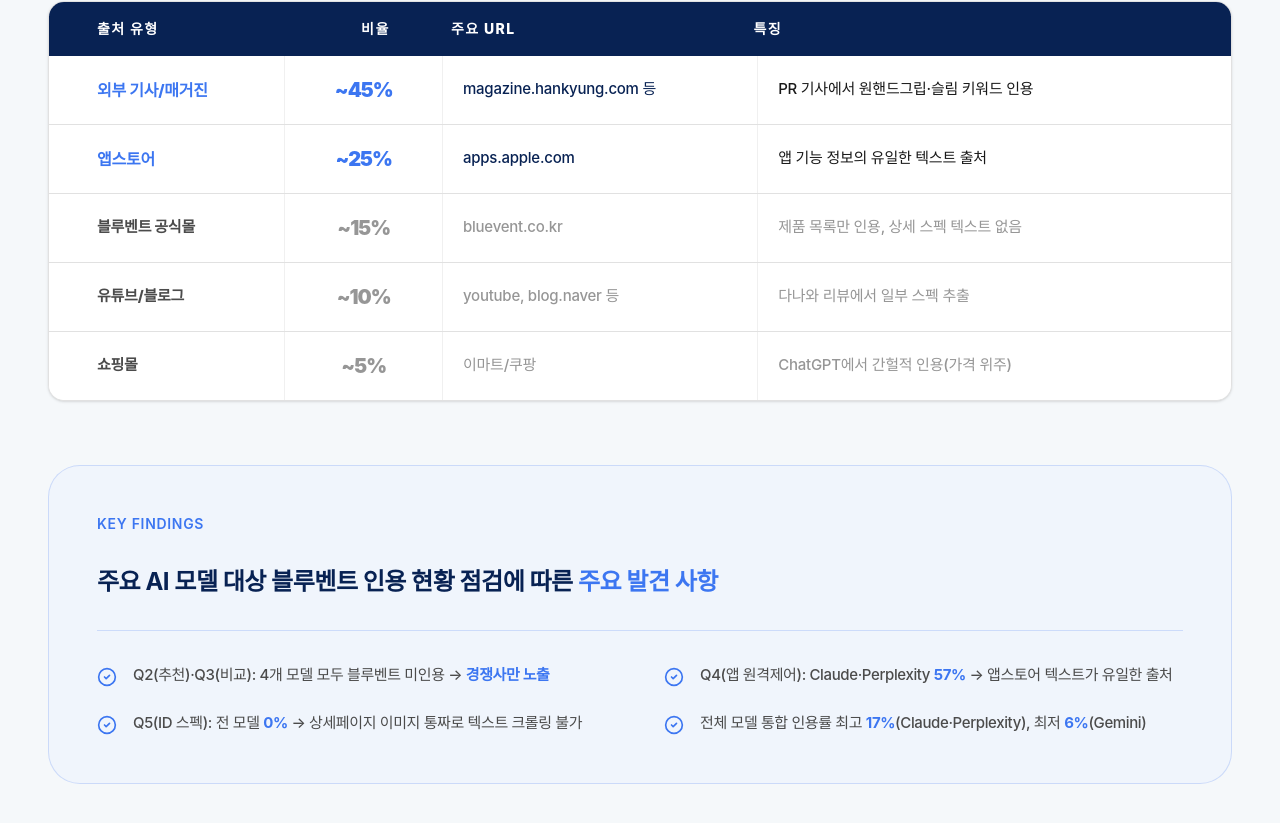
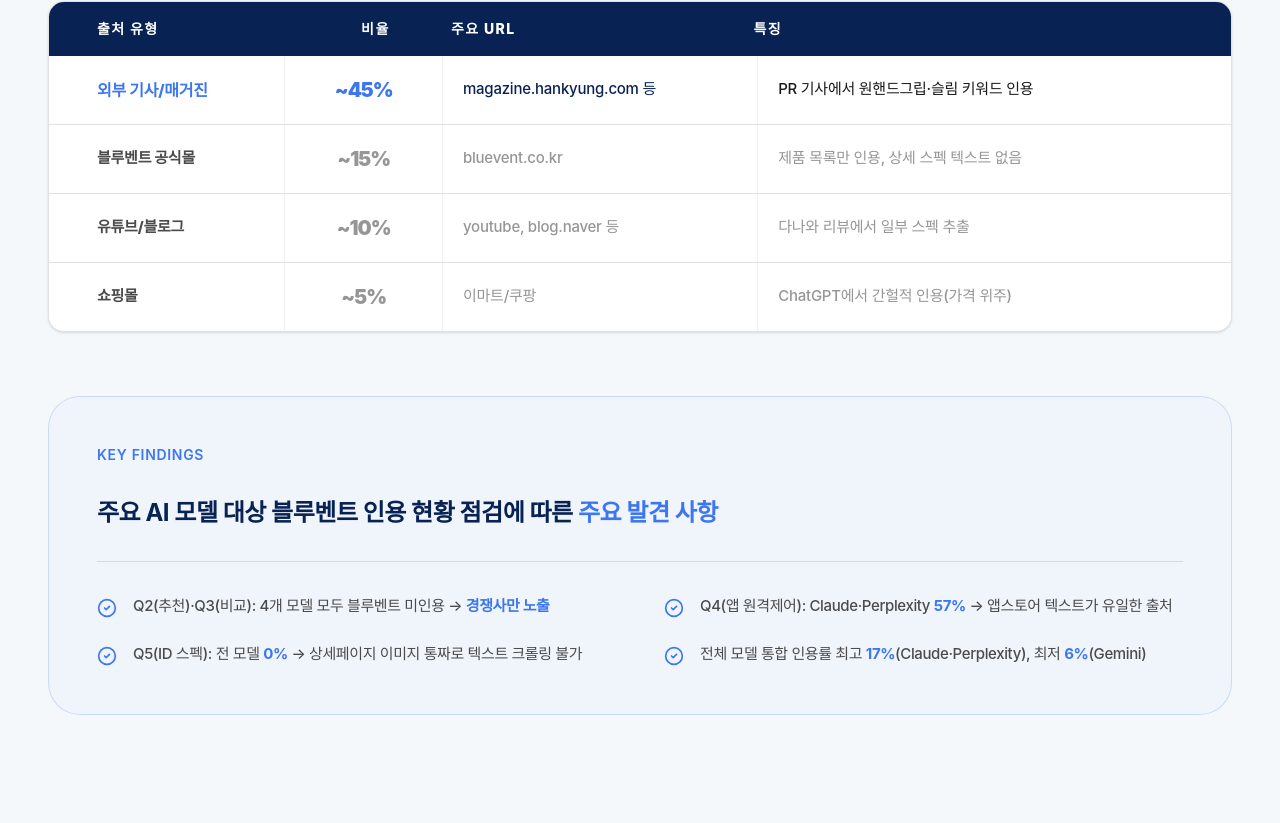
Before and after one commit to seoyahh/bluevent_geo_poc_review, a React (Vite) app: page / in a window 1280 px wide. Shown: the part 3795-4618 px from the top of the page. Built offline with nearby package versions, Linux system fonts and the light colour scheme; a web font is replaced by a local one.

Commit message:
Update: Remove App Store row from Source Ratio on 1-2

```diff
--- a/src/App.tsx
+++ b/src/App.tsx
@@ -128,7 +128,6 @@
     ];
     const ratioData = [
       { type: '외부 기사/매거진', ratio: '~45%', url: 'magazine.hankyung.com 등', desc: 'PR 기사에서 원핸드그립·슬림 키워드 인용', highlight: true },
-      { type: '앱스토어', ratio: '~25%', url: 'apps.apple.com', desc: '앱 기능 정보의 유일한 텍스트 출처', highlight: true },
       { type: '블루벤트 공식몰', ratio: '~15%', url: 'bluevent.co.kr', desc: '제품 목록만 인용, 상세 스펙 텍스트 없음', highlight: false },
       { type: '유튜브/블로그', ratio: '~10%', url: 'youtube, blog.naver 등', desc: '다나와 리뷰에서 일부 스펙 추출', highlight: false },
       { type: '쇼핑몰', ratio: '~5%', url: '이마트/쿠팡', desc: 'ChatGPT에서 간헐적 인용(가격 위주)', highlight: false },
```
